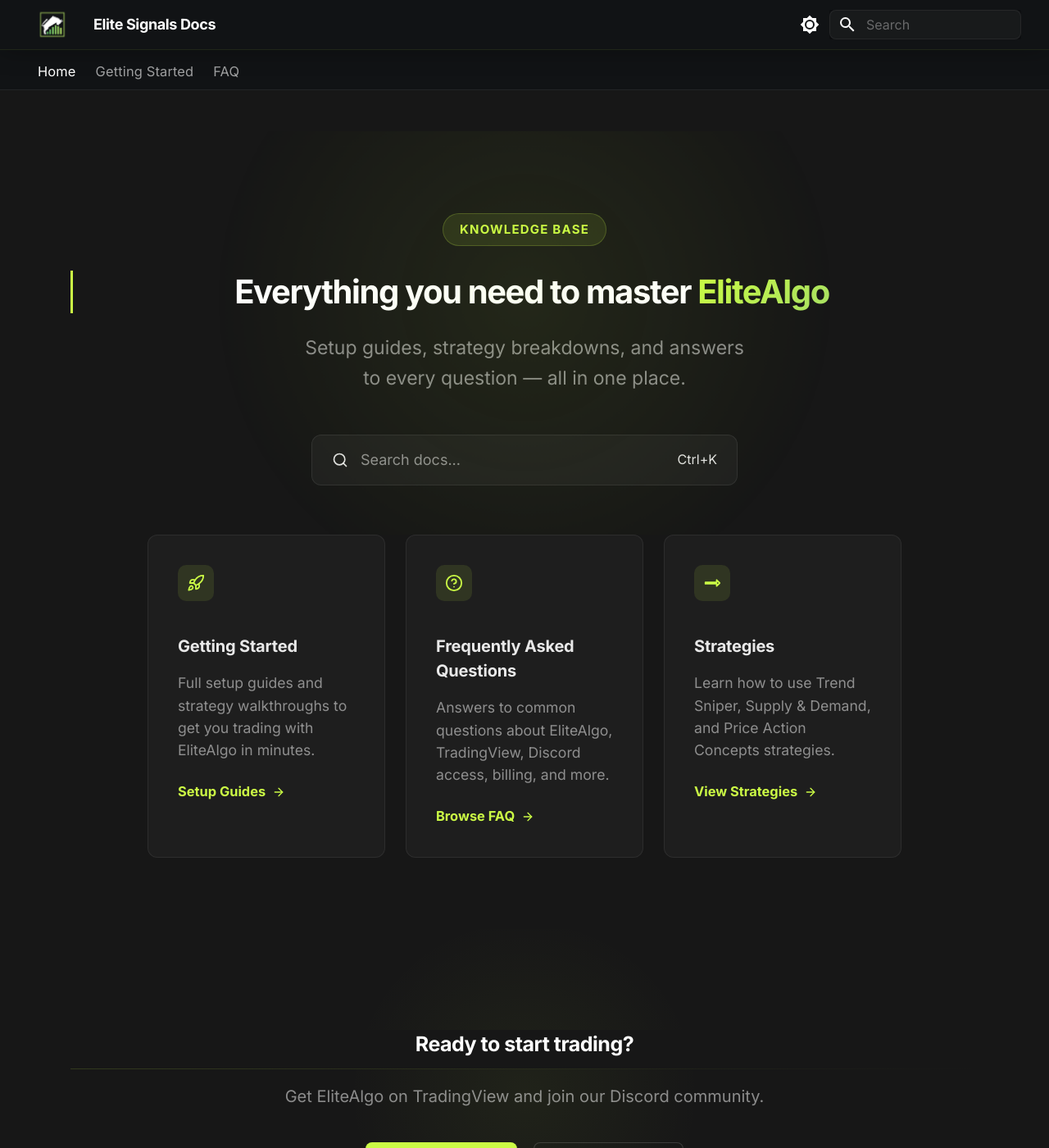
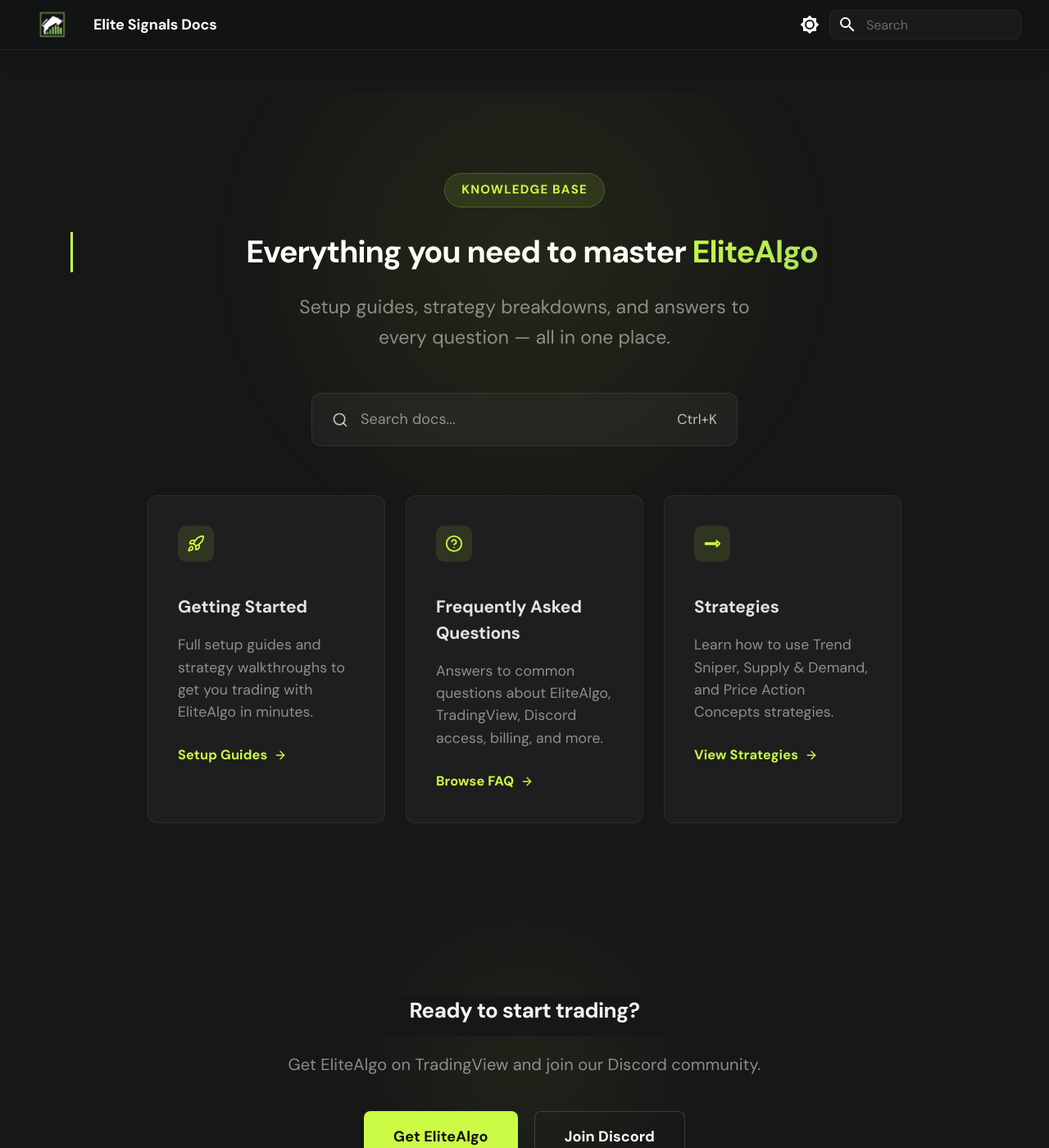
Before and after one commit to myelitesignals/docs, an MkDocs documentation site: the page built from docs/index.md, in a window 1280 px wide and 1400 px high. Shown: the whole window at 82% size. Built offline with MkDocs 1.6.1 and Material for MkDocs 9.7.7, drawn with Linux system fonts in a browser that asks for light colours.

Commit message:
Clean up fonts and sidebar: DM Sans, all categories in sidebar, refined weights
- Switch font from Inter to DM Sans for cleaner dark-mode rendering
- Remove navigation.tabs so all categories show in left sidebar
- Remove navigation.expand for cleaner collapsed sub-items
- Add font antialiasing and optimizeLegibility rendering
- Sidebar: uppercase section labels, lighter font weights, rounded hover states
- Article typography: refined heading sizes/weights, improved body text color/spacing
- Reduced bold weight from 650 to 600

Co-Authored-By: Claude <noreply@anthropic.com>

```diff
--- a/docs/stylesheets/extra.css
+++ b/docs/stylesheets/extra.css
@@ -27,9 +27,17 @@
   --md-accent-fg-color--transparent: rgba(203, 251, 69, 0.1);
 }
 
-/* --- Global --- */
+/* --- Global Typography & Rendering --- */
 html {
   scroll-behavior: smooth;
+  -webkit-font-smoothing: antialiased;
+  -moz-osx-font-smoothing: grayscale;
+  text-rendering: optimizeLegibility;
+}
+
+body {
+  font-weight: 400;
+  letter-spacing: 0.01em;
 }
 
 ::selection {
@@ -86,8 +94,9 @@ html {
 }
 
 .md-header__title {
-  font-weight: 700;
-  letter-spacing: -0.02em;
+  font-weight: 600;
+  letter-spacing: -0.01em;
+  font-size: 0.9rem;
 }
 
 .md-header__button.md-logo img,
@@ -114,59 +123,63 @@ html {
 }
 
 /* ============================================
-   NAVIGATION TABS
+   SIDEBAR NAVIGATION
    ============================================ */
-.md-tabs {
-  background-color: rgba(17, 19, 22, 0.9);
-  border-bottom: 1px solid var(--es-border);
+
+/* Sidebar container */
+[data-md-color-scheme="slate"] .md-sidebar {
+  background: transparent;
 }
 
-.md-tabs__link {
-  opacity: 0.6;
-  transition: all 0.25s ease;
-  font-weight: 500;
-  font-size: 0.82rem;
-  letter-spacing: 0.01em;
+/* Section labels (Getting Started, FAQ) */
+[data-md-color-scheme="slate"] .md-nav--primary > .md-nav__list > .md-nav__item--section > .md-nav__link,
+[data-md-color-scheme="slate"] .md-nav--primary .md-nav__item--section > label.md-nav__link {
+  font-size: 0.68rem;
+  font-weight: 600;
+  letter-spacing: 0.08em;
+  text-transform: uppercase;
+  color: rgba(255, 255, 255, 0.35);
+  padding: 0.6rem 0.75rem 0.3rem;
+  margin-top: 0.8rem;
 }
 
-.md-tabs__link--active,
-.md-tabs__link:hover {
-  color: var(--es-lime) !important;
-  opacity: 1;
-}
-
-.md-tabs__link--active {
-  border-bottom: 2px solid var(--es-lime);
-  font-weight: 600;
-}
-
-/* ============================================
-   SIDEBAR NAVIGATION
-   ============================================ */
+/* Nav links */
 [data-md-color-scheme="slate"] .md-nav__link {
-  border-left: 2px solid transparent;
-  padding-left: 0.8rem;
-  transition: all 0.2s ease;
-  border-radius: 0;
-  font-size: 0.82rem;
+  padding: 0.4rem 0.75rem;
+  transition: all 0.15s ease;
+  border-radius: 6px;
+  font-size: 0.8rem;
+  font-weight: 400;
+  color: rgba(255, 255, 255, 0.55);
+  line-height: 1.4;
 }
 
 [data-md-color-scheme="slate"] .md-nav__link:hover {
-  color: var(--es-lime);
-  border-left-color: rgba(203, 251, 69, 0.3);
-  background: rgba(203, 251, 69, 0.03);
+  color: rgba(255, 255, 255, 0.9);
+  background: rgba(255, 255, 255, 0.04);
 }
 
 [data-md-color-scheme="slate"] .md-nav__link--active,
 [data-md-color-scheme="slate"] .md-nav__item--active > .md-nav__link {
   color: var(--es-lime);
-  font-weight: 600;
-  border-left-color: var(--es-lime);
-  background: rgba(203, 251, 69, 0.05);
+  font-weight: 500;
+  background: rgba(203, 251, 69, 0.06);
+}
+
+/* TOC sidebar links */
+[data-md-color-scheme="slate"] .md-nav--secondary .md-nav__link {
+  font-size: 0.75rem;
+  font-weight: 400;
+  color: rgba(255, 255, 255, 0.4);
+}
+
+[data-md-color-scheme="slate"] .md-nav--secondary .md-nav__link--active {
+  color: var(--es-lime);
+  font-weight: 500;
 }
 
 .md-nav__item .md-nav__item {
-  padding-left: 0.4rem;
+  padding-left: 0.2rem;
 }
 
 /* ============================================
@@ -483,37 +496,48 @@ html {
 /* ============================================
    ARTICLE PAGES - Typography
    ============================================ */
+.md-typeset {
+  font-size: 0.85rem;
+  line-height: 1.7;
+  color: rgba(255, 255, 255, 0.72);
+}
+
 .md-typeset h1 {
-  font-weight: 800;
-  letter-spacing: -0.035em;
+  font-weight: 700;
+  letter-spacing: -0.03em;
   color: #ffffff;
-  font-size: 2rem;
+  font-size: 1.9rem;
   padding-left: 0.75rem;
   border-left: 3px solid var(--es-lime);
   margin-bottom: 1.2rem;
 }
 
 .md-typeset h2 {
-  font-weight: 700;
+  font-weight: 600;
   letter-spacing: -0.02em;
+  color: rgba(255, 255, 255, 0.95);
   padding-bottom: 0.5em;
   border-bottom: 1px solid transparent;
-  background-image: linear-gradient(var(--es-dark), var(--es-dark)), linear-gradient(90deg, rgba(var(--es-lime-rgb), 0.3), transparent);
+  background-image: linear-gradient(var(--es-dark), var(--es-dark)), linear-gradient(90deg, rgba(var(--es-lime-rgb), 0.2), transparent);
   background-size: 100% 100%, 100% 1px;
   background-position: bottom, bottom;
   background-repeat: no-repeat;
   margin-top: 2.5rem;
+  font-size: 1.3rem;
 }
 
 .md-typeset h3 {
   font-weight: 600;
-  color: rgba(255, 255, 255, 0.9);
+  color: rgba(255, 255, 255, 0.88);
   margin-top: 2rem;
+  font-size: 1.05rem;
+  letter-spacing: -0.01em;
 }
 
 .md-typeset h4 {
   font-weight: 600;
   color: rgba(255, 255, 255, 0.8);
+  font-size: 0.95rem;
 }
 
 /* Links */
@@ -533,8 +557,8 @@ html {
 
 /* Bold text */
 [data-md-color-scheme="slate"] .md-typeset strong {
-  color: rgba(255, 255, 255, 0.95);
-  font-weight: 650;
+  color: rgba(255, 255, 255, 0.92);
+  font-weight: 600;
 }
 
 /* Lists */
--- a/mkdocs.yml
+++ b/mkdocs.yml
@@ -8,7 +8,7 @@ theme:
   favicon: assets/favicon.png
   logo: assets/logo.png
   font:
-    text: Inter
+    text: DM Sans
     code: JetBrains Mono
   palette:
     - scheme: slate
@@ -27,9 +27,7 @@ theme:
     - navigation.instant
     - navigation.instant.prefetch
     - navigation.tracking
-    - navigation.tabs
     - navigation.sections
-    - navigation.expand
     - navigation.top
     - navigation.footer
     - search.suggest
```
